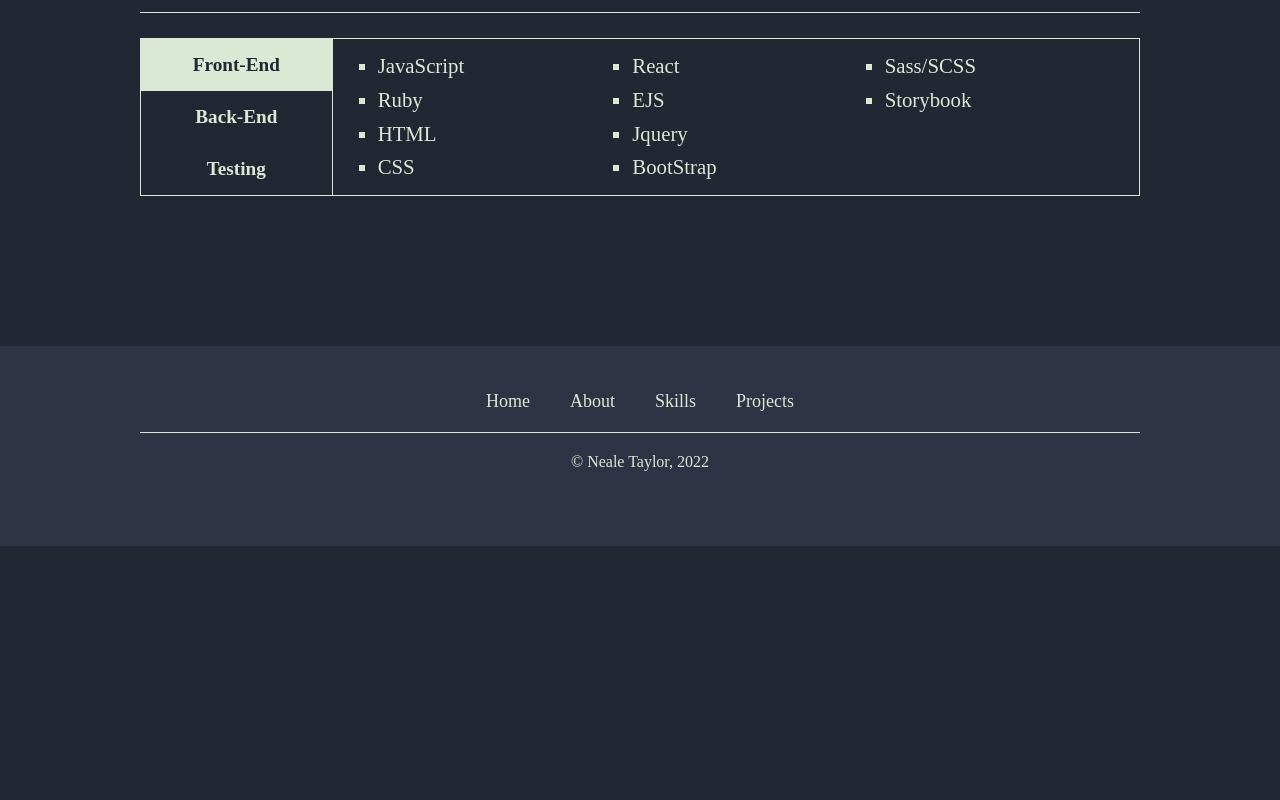
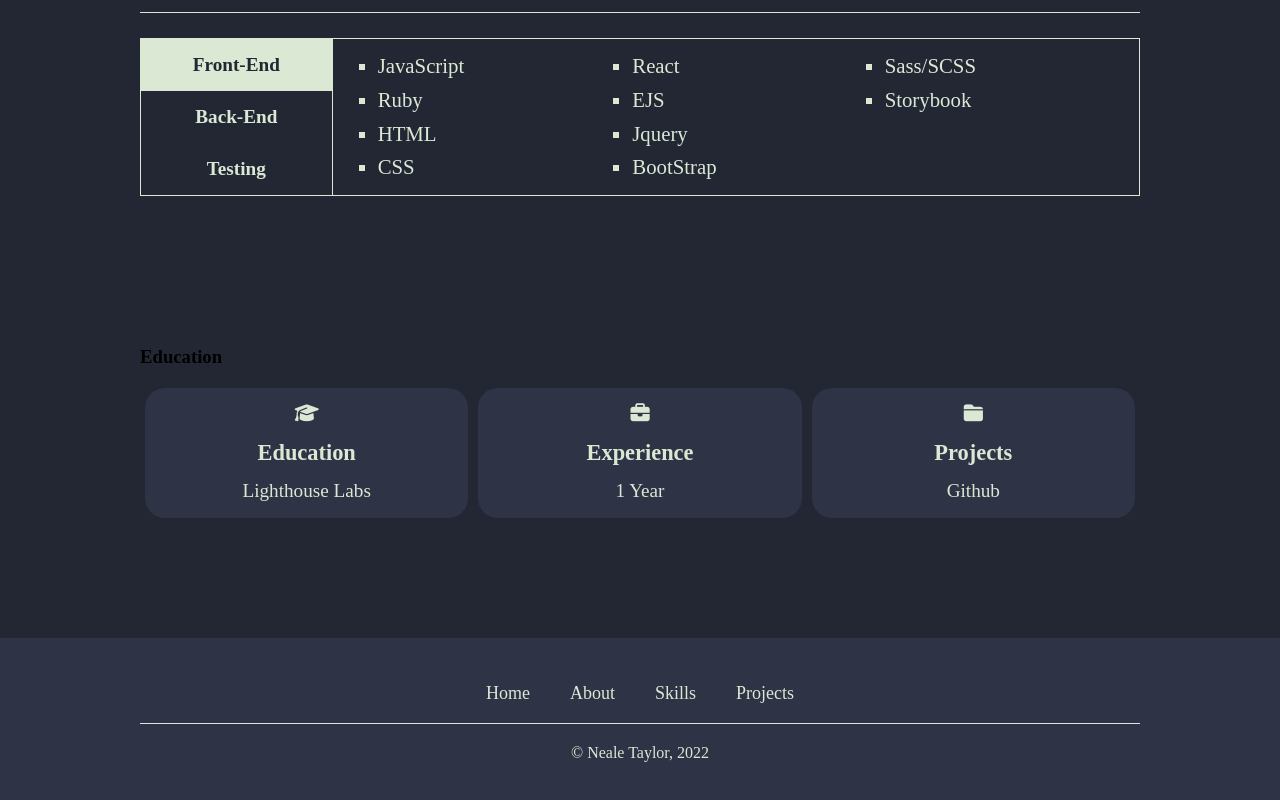
Before and after one commit to NealePT/nealetaylorcom, a React (Create React App) app in the folder react-site/: page / in a window 1280 px wide. Shown: the part 1459-2259 px from the top of the page. Before the commit the page ends 2005 px from the top, so only its background shows below. Built offline with nearby package versions, Linux system fonts and the light colour scheme.

Commit message:
add cards

```diff
--- a/react-site/src/components/Education.jsx
+++ b/react-site/src/components/Education.jsx
@@ -2,8 +2,29 @@ import EducationCard from "./EducationCard"
 
 export default function Education(props) {
   return (
-    <div>
-
+    <div id="education" className="education">
+      <div className="wrapper">
+        <h3>
+          Education
+        </h3>
+        <div className="aboutCards">
+        <EducationCard
+          type={"Education"}
+          icon={<i className="fa-solid fa-graduation-cap"></i>}
+          description={"Lighthouse Labs"}
+        />
+        <EducationCard
+          type={"Experience"}
+          icon={<i className="fa-solid fa-briefcase"></i>}
+          description={"1 Year"}
+        />
+        <EducationCard
+          type={"Projects"}
+          icon={<i className="fa-solid fa-folder-closed"></i>}
+          description={"Github"}
+        />
+      </div>
+      </div>
     </div>
   )
 }
```
